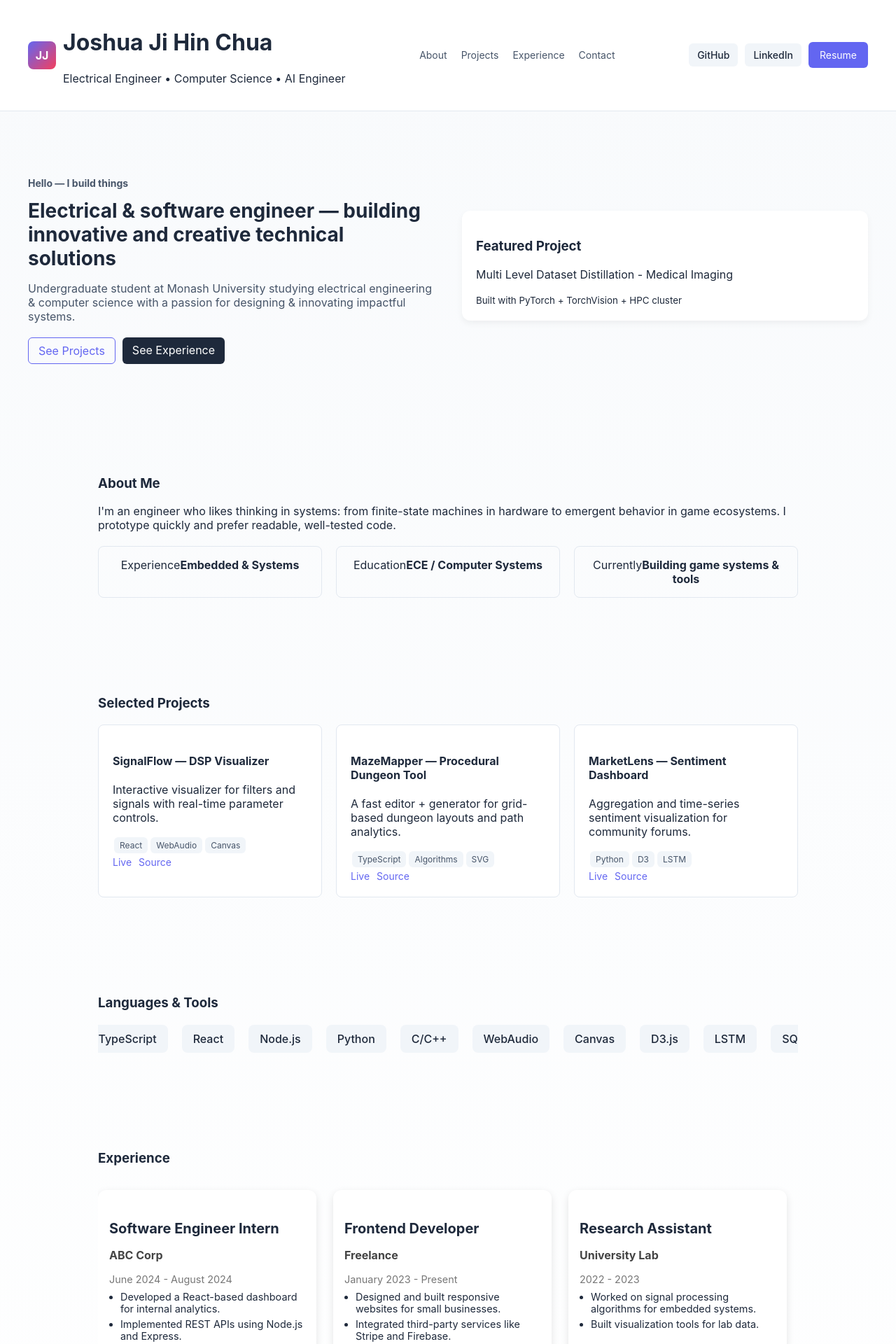
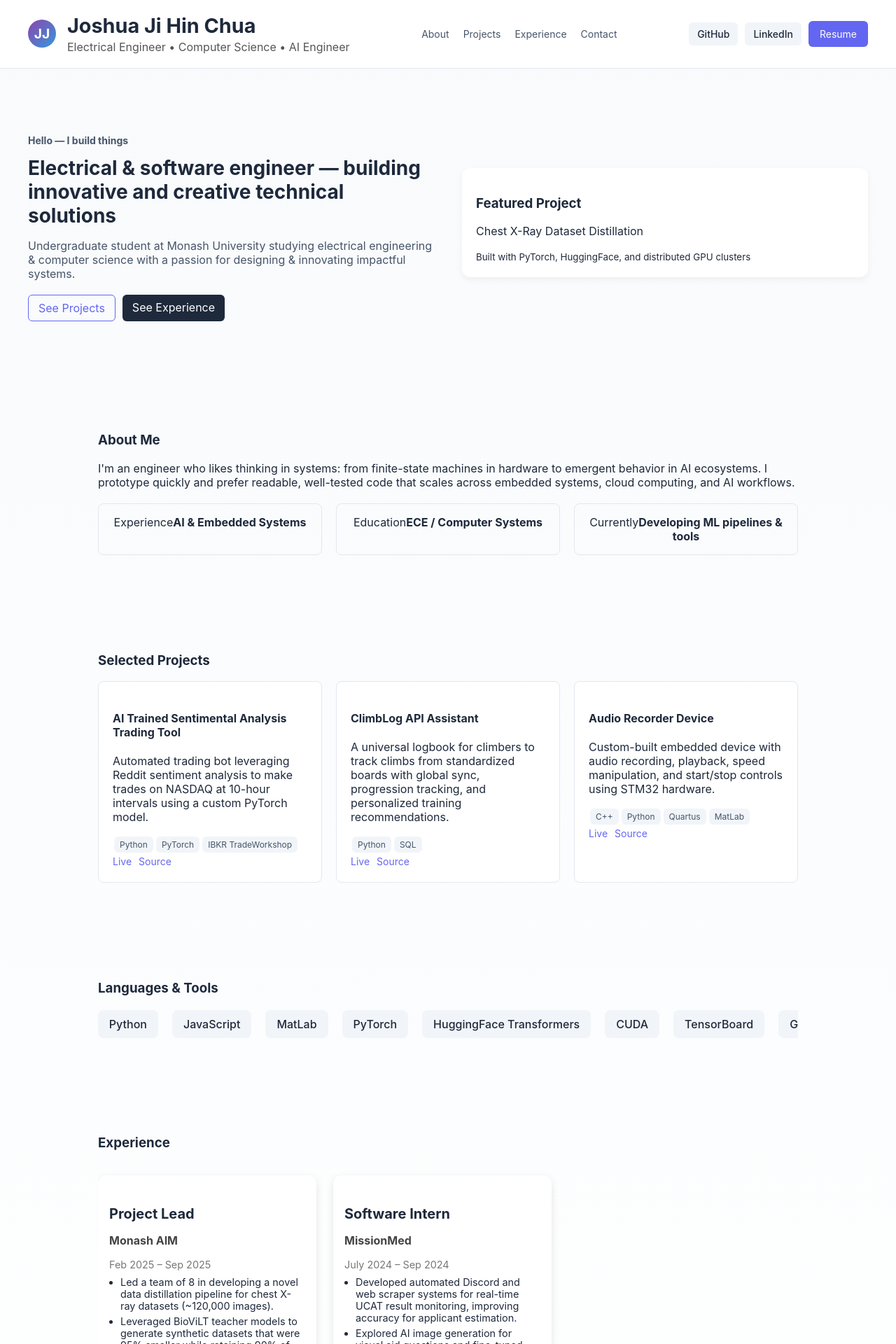
Before and after one commit to JoshuaChua11/joshua-c-portforlio, a React (Create React App) app: page / in a window 1280 px wide. Shown: the top 1920 px of the page at 70% size. Built offline with nearby package versions, Linux system fonts and the light colour scheme.

Commit message:
UPDATE: new header format and logo

```diff
--- a/src/App.css
+++ b/src/App.css
@@ -470,3 +470,34 @@ a {
 .email-icon {
   animation: float 3s ease-in-out infinite;
 }
+
+.logo {
+  display: flex;
+  align-items: center;
+  gap: 1rem;
+}
+
+.logo h1 {
+  margin: 0; /* Remove default top/bottom spacing */
+  font-size: 1.8rem;
+  line-height: 1.2;
+}
+
+.logo p {
+  margin: 2px 0 0 0; /* Tighten spacing under the name */
+  font-size: 1rem;
+  color: #555;
+}
+
+.logo-circle {
+  background: linear-gradient(135deg, #8e44ad, #3498db);
+  color: white;
+  font-weight: bold;
+  border-radius: 50%;
+  width: 40px;
+  height: 40px;
+  display: flex;
+  align-items: center;
+  justify-content: center;
+  font-size: 1.2rem;
+}
--- a/src/App.js
+++ b/src/App.js
@@ -6,74 +6,66 @@ export default function App() {
   const projects = [
     {
       id: 1,
-      title: "SignalFlow — DSP Visualizer",
+      title: "AI Trained Sentimental Analysis Trading Tool",
       description:
-        "Interactive visualizer for filters and signals with real-time parameter controls.",
-      tags: ["React", "WebAudio", "Canvas"],
+        "Automated trading bot leveraging Reddit sentiment analysis to make trades on NASDAQ at 10-hour intervals using a custom PyTorch model.",
+      tags: ["Python", "PyTorch", "IBKR TradeWorkshop"],
     },
     {
       id: 2,
-      title: "MazeMapper — Procedural Dungeon Tool",
+      title: "ClimbLog API Assistant",
       description:
-        "A fast editor + generator for grid-based dungeon layouts and path analytics.",
-      tags: ["TypeScript", "Algorithms", "SVG"],
+        "A universal logbook for climbers to track climbs from standardized boards with global sync, progression tracking, and personalized training recommendations.",
+      tags: ["Python", "SQL"],
     },
     {
       id: 3,
-      title: "MarketLens — Sentiment Dashboard",
+      title: "Audio Recorder Device",
       description:
-        "Aggregation and time-series sentiment visualization for community forums.",
-      tags: ["Python", "D3", "LSTM"],
+        "Custom-built embedded device with audio recording, playback, speed manipulation, and start/stop controls using STM32 hardware.",
+      tags: ["C++", "Python", "Quartus", "MatLab"],
     },
   ];
 
   const experience = [
     {
-      role: "Software Engineer Intern",
-      company: "ABC Corp",
-      period: "June 2024 - August 2024",
+      role: "Project Lead",
+      company: "Monash AIM",
+      period: "Feb 2025 – Sep 2025",
       description: [
-        "Developed a React-based dashboard for internal analytics.",
-        "Implemented REST APIs using Node.js and Express.",
-        "Optimized database queries, reducing load times by 30%.",
+        "Led a team of 8 in developing a novel data distillation pipeline for chest X-ray datasets (~120,000 images).",
+        "Leveraged BioViLT teacher models to generate synthetic datasets that were 95% smaller while retaining 90% of diagnostic accuracy.",
+        "Optimized lightweight CNN models to achieve a 6.2x reduction in training time and 80% lower computational cost.",
+        "Utilized PyTorch, HuggingFace Transformers, and distributed A100 GPU clusters for large-scale embedding extraction and training."
       ],
     },
     {
-      role: "Frontend Developer",
-      company: "Freelance",
-      period: "January 2023 - Present",
+      role: "Software Intern",
+      company: "MissionMed",
+      period: "July 2024 – Sep 2024",
       description: [
-        "Designed and built responsive websites for small businesses.",
-        "Integrated third-party services like Stripe and Firebase.",
-        "Collaborated with clients to deliver tailored web solutions.",
-      ],
-    },
-    {
-      role: "Research Assistant",
-      company: "University Lab",
-      period: "2022 - 2023",
-      description: [
-        "Worked on signal processing algorithms for embedded systems.",
-        "Built visualization tools for lab data.",
+        "Developed automated Discord and web scraper systems for real-time UCAT result monitoring, improving accuracy for applicant estimation.",
+        "Explored AI image generation for visual aid questions and fine-tuned prompts for interview question generation."
       ],
     },
   ];
 
   const skills = [
+    "C++",
+    "C",
+    "Python",
     "JavaScript",
-    "TypeScript",
-    "React",
-    "Node.js",
-    "Python",
-    "C/C++",
-    "WebAudio",
-    "Canvas",
-    "D3.js",
-    "LSTM",
-    "SQL",
-    "Git",
-    "Figma",
-    "Unity",
+    "MatLab",
+    "PyTorch",
+    "HuggingFace Transformers",
+    "CUDA",
+    "TensorBoard",
+    "Google Cloud",
+    "AWS S3",
+    "Microsoft SQL Server",
+    "GitHub",
+    "Quartus",
+    "SolidWorks",
   ];
 
   // Animation variants
@@ -115,7 +107,7 @@ export default function App() {
           <div className="header-links">
             <motion.a
               whileHover={{ scale: 1.05 }}
-              href="https://github.com/yourusername"
+              href="https://github.com/JoshuaChua11"
               target="_blank"
               rel="noopener noreferrer"
               className="icon-link"
@@ -133,7 +125,7 @@ export default function App() {
             </motion.a>
             <motion.a
               whileHover={{ scale: 1.05 }}
-              href="/resume.pdf"
+              href="/Joshua_Chua___Resume.pdf"
               target="_blank"
               rel="noopener noreferrer"
               className="cta-button"
@@ -154,13 +146,11 @@ export default function App() {
           <div className="hero-text">
             <p className="intro-text">Hello — I build things</p>
             <h2>
-              Electrical & software engineer — building innovative and creative
-              technical solutions
+              Electrical & software engineer — building innovative and creative technical solutions
             </h2>
             <p>
-              Undergraduate student at Monash University studying electrical
-              engineering & computer science with a passion for designing &
-              innovating impactful systems.
+              Undergraduate student at Monash University studying electrical engineering & computer
+              science with a passion for designing & innovating impactful systems.
             </p>
             <div className="hero-buttons">
               <motion.a
@@ -188,8 +178,8 @@ export default function App() {
             transition={{ duration: 0.5 }}
           >
             <h3>Featured Project</h3>
-            <p>Multi Level Dataset Distillation - Medical Imaging</p>
-            <small>Built with PyTorch + TorchVision + HPC cluster</small>
+            <p>Chest X-Ray Dataset Distillation</p>
+            <small>Built with PyTorch, HuggingFace, and distributed GPU clusters</small>
           </motion.div>
         </motion.section>
 
@@ -204,31 +194,22 @@ export default function App() {
         >
           <h3>About Me</h3>
           <p>
-            I'm an engineer who likes thinking in systems: from finite-state
-            machines in hardware to emergent behavior in game ecosystems. I
-            prototype quickly and prefer readable, well-tested code.
+            I'm an engineer who likes thinking in systems: from finite-state machines in hardware
+            to emergent behavior in AI ecosystems. I prototype quickly and prefer readable,
+            well-tested code that scales across embedded systems, cloud computing, and AI workflows.
           </p>
           <div className="about-cards">
-            <motion.div
-              whileHover={{ scale: 1.05 }}
-              className="card"
-            >
+            <motion.div whileHover={{ scale: 1.05 }} className="card">
               <span>Experience</span>
-              <strong>Embedded & Systems</strong>
+              <strong>AI & Embedded Systems</strong>
             </motion.div>
-            <motion.div
-              whileHover={{ scale: 1.05 }}
-              className="card"
-            >
+            <motion.div whileHover={{ scale: 1.05 }} className="card">
               <span>Education</span>
               <strong>ECE / Computer Systems</strong>
             </motion.div>
-            <motion.div
-              whileHover={{ scale: 1.05 }}
-              className="card"
-            >
+            <motion.div whileHover={{ scale: 1.05 }} className="card">
               <span>Currently</span>
-              <strong>Building game systems & tools</strong>
+              <strong>Developing ML pipelines & tools</strong>
             </motion.div>
           </div>
         </motion.section>
@@ -335,29 +316,28 @@ export default function App() {
             <span className="contact-icon">👤</span> Contact
           </h2>
           <p className="contact-text">
-            Always eager to grow and improve as a student, developer, and
-            collaborator. Feel free to reach out by email or connect with me on
-            LinkedIn!
+            Always eager to grow and improve as a student, developer, and collaborator.
+            Feel free to reach out by email or connect with me on LinkedIn!
           </p>
 
           <div className="contact-email">
             <span className="email-icon">✉️</span>
-            <a href="mailto:youremail@example.com" className="email-link">
-              youremail@example.com
+            <a href="mailto:1joshuachua@gmail.com" className="email-link">
+              1joshuachua@gmail.com
             </a>
           </div>
 
           <div className="contact-links">
             <motion.a
               whileHover={{ scale: 1.05 }}
-              href="mailto:youremail@example.com"
+              href="mailto:1joshuachua@gmail.com"
               className="contact-button"
             >
               Mail
             </motion.a>
             <motion.a
               whileHover={{ scale: 1.05 }}
-              href="https://github.com/yourusername"
+              href="https://github.com/JoshuaChua11"
               className="contact-button"
               target="_blank"
               rel="noopener noreferrer"
```
